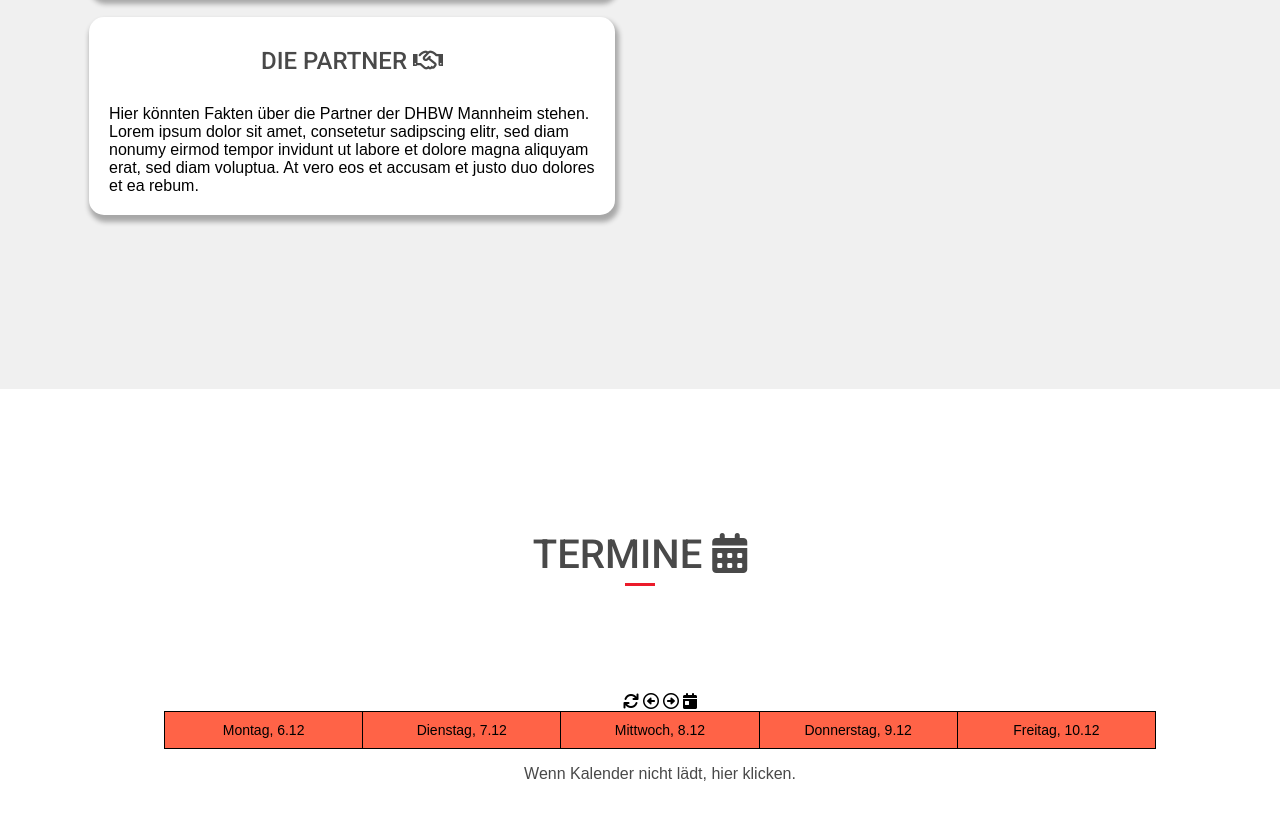
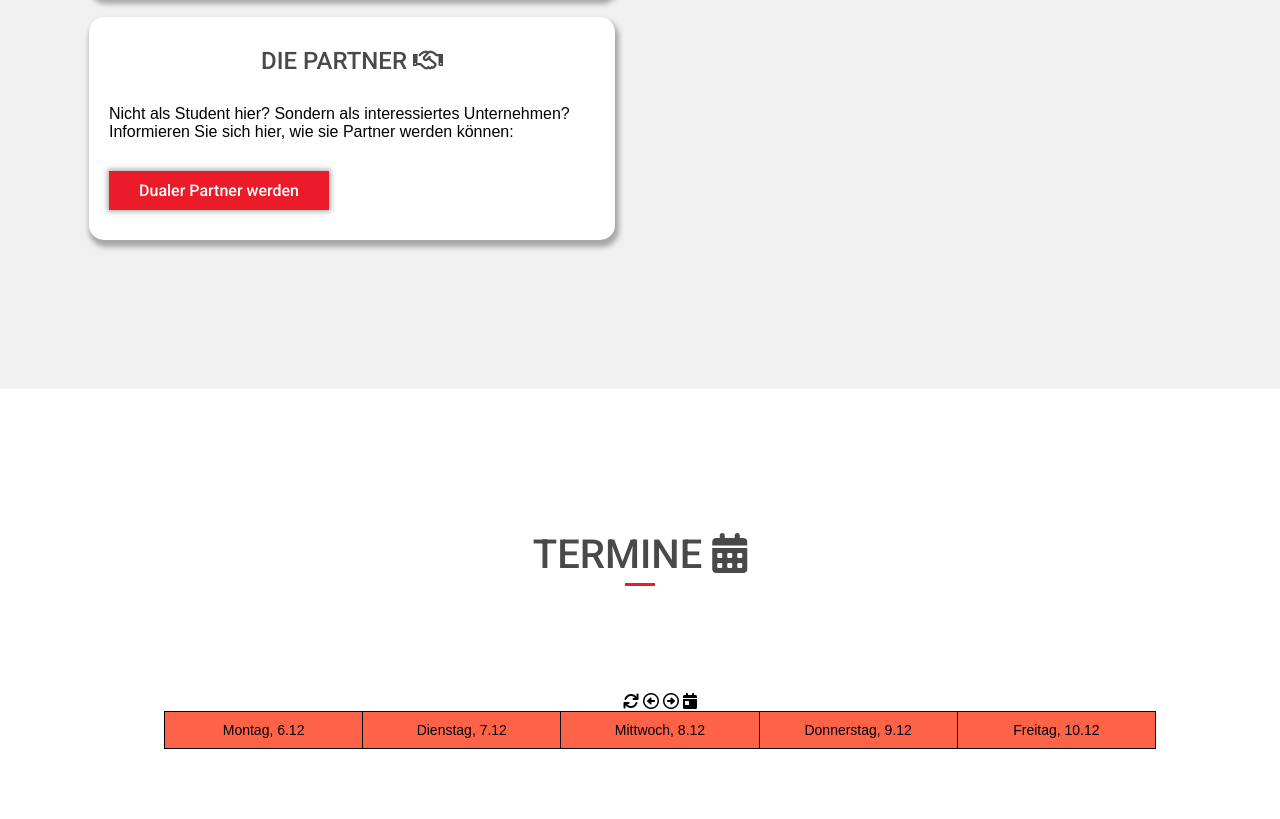
Before and after one commit to MatthiasHeilmann/WebEng, a website: page main.html in a window 1280 px wide. Shown: the part 2121-2940 px from the top of the page. Drawn offline with nearby package versions, Linux system fonts and the light colour scheme; no server answers.

Commit message:
dualerPartner

```diff
--- a/css/style.css
+++ b/css/style.css
@@ -271,6 +271,26 @@ span.tmax{
     -moz-transform: scale(1.1);
     -o-transform: scale(1.1);
     box-shadow: 4px 10px 10px rgba(0, 0, 0, 0.3);
+}
+#dhbw ul li div #partner-werden{
+    text-transform: none;
+    width: 200px;
+    border-radius: 0;
+    background-color: #eb1b2a;
+    color: white;
+    box-shadow: 0 0 5px 2px rgba(0, 0, 0, 0.3);
+    margin-left: 10px;
+}
+#dhbw ul li div #partner-werden:hover{
+    transform: scale(1);
+    -webkit-transform: scale(1);
+    -moz-transform: scale(1);
+    -o-transform: scale(1);
+    box-shadow: 0 0 5px 4px rgba(0, 0, 0, 0.3);
+    text-decoration: underline;
+    background-color: white;
+    color: #eb1b2a;
+    border-color: 1px solid #eb1b2a;
 }
 
 
--- a/main.html
+++ b/main.html
@@ -141,7 +141,10 @@
                         </div>
                         <div id="partner-div">
                             <h1 id="partner-h1">Die Partner <i class="far fa-handshake"></i></h1>
-                            <p id="partner-p">Hier könnten Fakten über die Partner der DHBW Mannheim stehen.<br/>Lorem ipsum dolor sit amet, consetetur sadipscing elitr, sed diam nonumy eirmod tempor invidunt ut labore et dolore magna aliquyam erat, sed diam voluptua. At vero eos et accusam et justo duo dolores et ea rebum.</p>
+                            <p id="partner-p">Nicht als Student hier? Sondern als interessiertes Unternehmen?
+                                Informieren Sie sich hier, wie sie Partner werden können:
+                            </p>
+                            <a href="https://www.dhbw.de/informationen/duale-partner" target="_blank"><div id="partner-werden">Dualer Partner werden</div></a>
                         </div>
                     </li>
                     <!--SPALTE 2-->
@@ -188,7 +191,7 @@
                                     </tbody>
                                 </table>
                             </div>
-                            <a href="https://cors-anywhere.herokuapp.com/corsdemo"><p id="nicht-laedt">Wenn Kalender nicht lädt, hier klicken.</p></a>
+                        <!--    <a href="https://cors-anywhere.herokuapp.com/corsdemo"><p id="nicht-laedt">Wenn Kalender nicht lädt, hier klicken.</p></a>-->
                         </div>
                     </li>
                 </ul>
```
